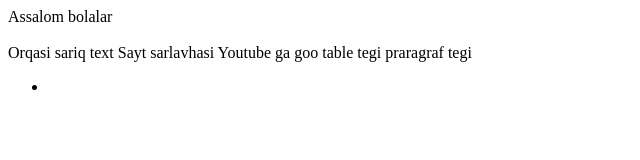
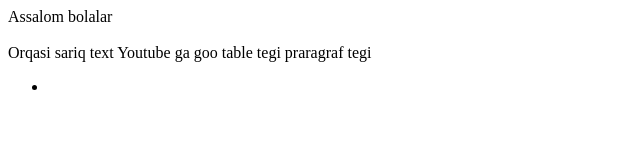
Before and after one commit to Asilbek1111/jamoaviyishlash, a plain HTML site: page index.html in a window 1280 px wide. Shown: the whole page, without its empty margins (0-640 px from the left). Drawn offline with Linux system fonts and the light colour scheme.

Commit message:
Abdushukur

```diff
--- a/index.html
+++ b/index.html
@@ -1,7 +1,7 @@
 <h11>Assalom bolalar</h11>
 <br></br>
 <mark&garry>Orqasi sariq text</mark>
-<titlle>Sayt sarlavhasi</titlle>
+<title>Sayt sarlavhasi</title>
 <a hreff="youtube.com">Youtube ga goo</a>
 <tablr>table tegi</tablr>
 <forma></forma>
```
